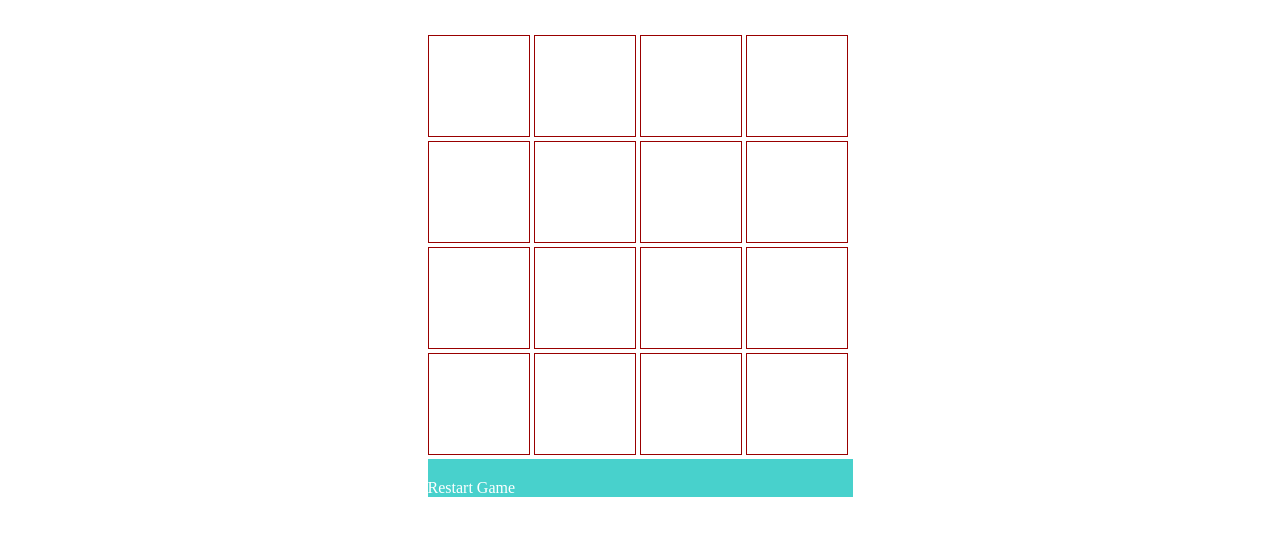
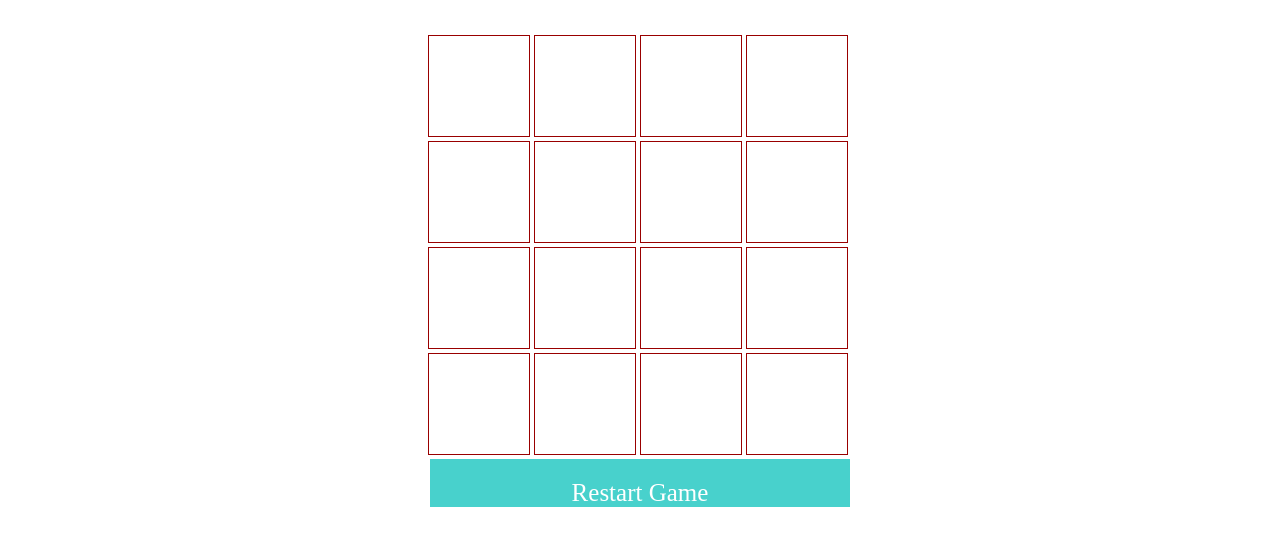
Before and after one commit to nazavr/ColorTiles, a plain HTML site: page index.html in a window 1280 px wide. Shown: the part 110-656 px from the top of the page. Drawn offline with Linux system fonts and the light colour scheme.

Commit message:
add new file

```diff
--- a/index.css
+++ b/index.css
@@ -28,11 +28,13 @@ h1 {
 }
 
 #btn {
+    text-align: center;
     margin: 0 auto;
     padding-top: 20px;
     color: white;
     background-color: #48D1CC;
-    width: 425px;
+    width: 420px;
+    font-size: 25px;
 }
 
 #btn:hover {
```
